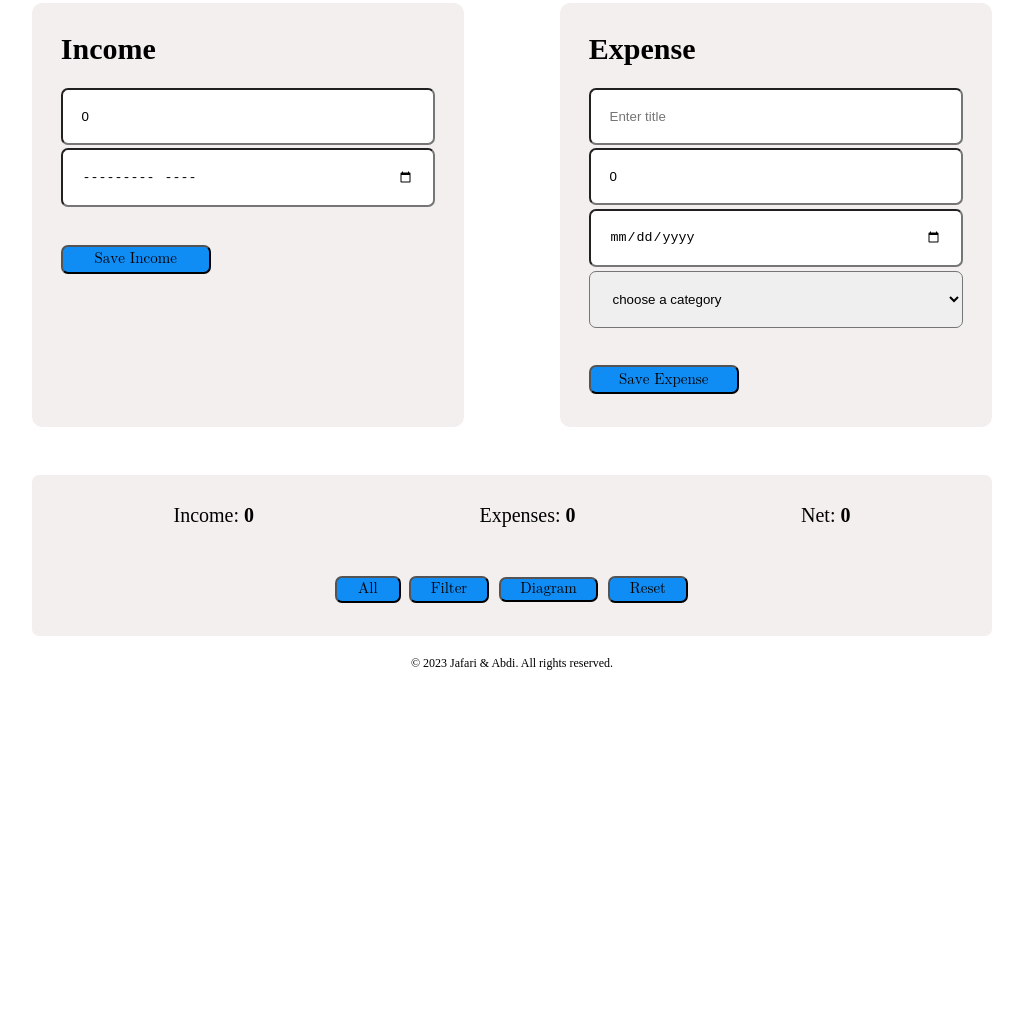
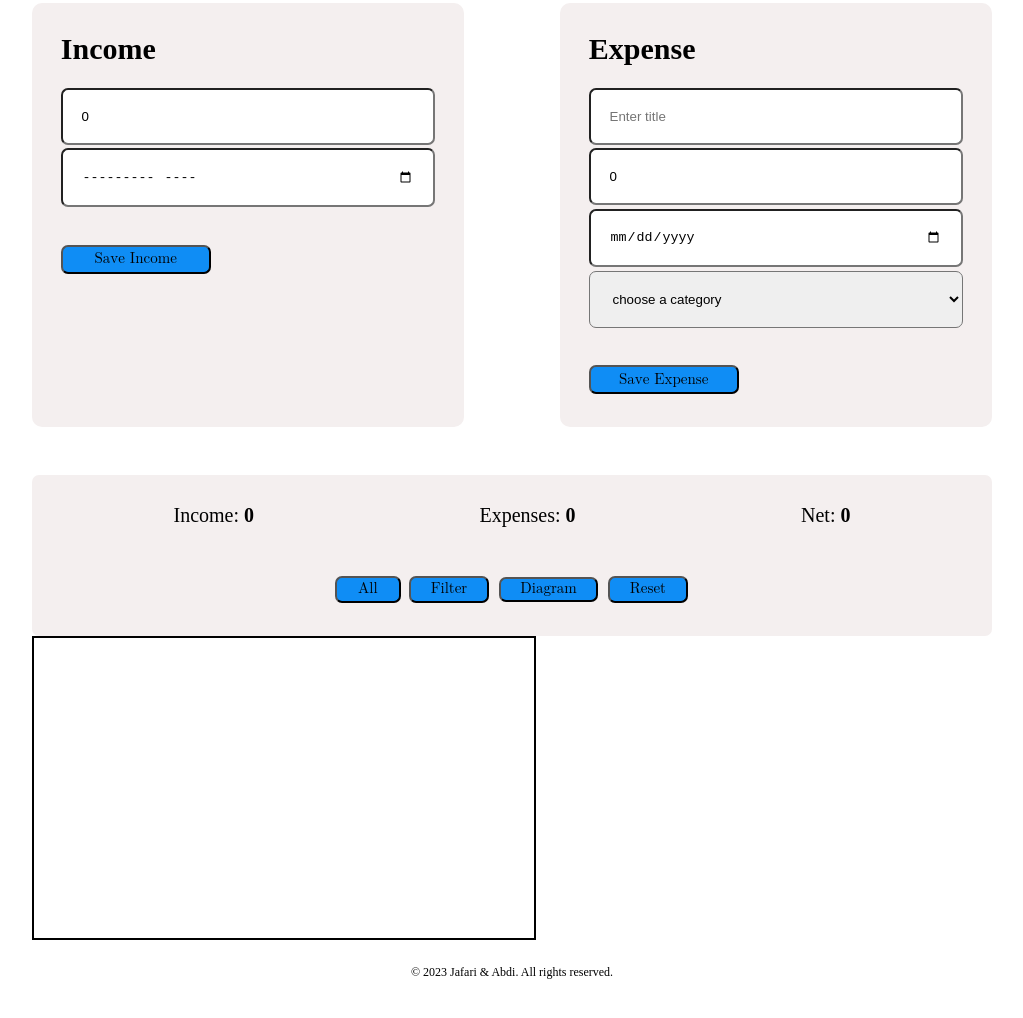
Before and after one commit to md-jafari/BudgetApp, a website: page index.html in a window 1280 px wide. Shown: the part 100-1118 px from the top of the page, without its empty margins (128-1151 px from the left). Before the commit the page ends 811 px from the top, so only its background shows below. Drawn offline with nearby package versions, Linux system fonts and the light colour scheme.

Commit message:
canvas init

```diff
--- a/index.html
+++ b/index.html
@@ -174,9 +174,9 @@
                 </div>
             </div>
 
-            <div class="diagram" v-if="showAll">
-
+            <div class="diagram" v-if="showDiagram">
             </div>
+            <canvas id="canvasStyle" ref="canvas" width="500" height="300"></canvas>
 
 
 
--- a/script.js
+++ b/script.js
@@ -118,12 +118,12 @@ const app = Vue.createApp({
       this.showFilterList = !this.showFilterList;
     },
 
-    deleteExpense(index){
+    deleteExpense(index) {
       this.expenses.splice(index, 1);
       localStorage.setItem('expenses', JSON.stringify(this.expenses));
     },
 
-    deleteIncome(index){
+    deleteIncome(index) {
       this.incomes.splice(index, 1);
       window.localStorage.setItem('incomes', JSON.stringify(this.incomes));
     },
@@ -145,6 +145,15 @@ const app = Vue.createApp({
 
     saveChanges() {
       this.unsavedChanges = false;
+    },
+    drawDiagram() {
+      const canvas = this.$refs.canvas;
+      const ctx = canvas.getContext('2d');
+      // const w = canvas.width = 500;
+      // const h = canvas.height = 300;
+      // ctx.beginPath();
+      // ctx.arc(100, 75, 50, 0, 2 * Math.PI);
+      // ctx.stroke();
     },
 
 
@@ -172,6 +181,7 @@ const app = Vue.createApp({
     if (window.localStorage.getItem('expenses')) {
       this.expenses = JSON.parse(window.localStorage.getItem('expenses'))
     }
+    this.drawDiagram();
   },
 
 
--- a/style2.css
+++ b/style2.css
@@ -20,12 +20,14 @@ header {
     margin: 1em auto;
 
 }
+
 .input-container {
     display: flex;
     flex-direction: row;
 
 }
-.input-container input{
+
+.input-container input {
     padding: 5%;
     margin-top: 1%;
     border-radius: 7px;
@@ -48,7 +50,8 @@ header {
     font-size: 15px;
 }
 
-.budget-form, .expense-form{
+.budget-form,
+.expense-form {
     display: flex;
     flex-direction: column;
     width: 45%;
@@ -57,13 +60,15 @@ header {
     background-color: rgb(244, 239, 239);
 
 }
-.expense-form{
+
+.expense-form {
     margin-left: 10%;
 }
 
 .budget-form h2 {
     margin-bottom: 5%;
 }
+
 .expense-form h2 {
     margin-bottom: 5%;
 }
@@ -80,6 +85,7 @@ li {
     background-color: rgb(244, 239, 239);
 
 }
+
 .net-text-container {
     display: grid;
     grid-template:
@@ -102,36 +108,40 @@ span {
 
 .net-button-container button {
     font-family: math;
-    background-color:rgb(15, 141, 245);
+    background-color: rgb(15, 141, 245);
     font-size: 15px;
     border-radius: 7px;
     padding: 1%;
     margin: 5%;
 }
 
-.all{
-    background-color:  rgb(244, 239, 239);
+.all {
+    background-color: rgb(244, 239, 239);
     margin-top: 5%;
     font-size: 70%;
 }
+
 li {
     display: grid;
     grid-template:
-        'a b' / 90% 5% ;
-        padding: 2%;
-        border-bottom: solid white ;
+        'a b' / 90% 5%;
+    padding: 2%;
+    border-bottom: solid white;
 }
 
 .all-income-result {
     display: flex;
     flex-direction: row;
 }
+
 .all-income-result p {
     margin-right: 5%;
 }
+
 p {
     word-break: break-all;
 }
+
 #delete-button {
     border: none;
 }
@@ -141,7 +151,8 @@ p {
     flex-direction: row;
 
 }
-.all-expense-result p{
+
+.all-expense-result p {
     margin-right: 3%;
 }
 
@@ -151,10 +162,12 @@ p {
     padding: 3%;
     font-size: 18px;
 }
+
 .filter-income-result {
     display: flex;
     flex-direction: row;
 }
+
 .filter-expense-result {
     display: flex;
     flex-direction: row;
@@ -163,6 +176,7 @@ p {
 .filter-income-result p {
     margin-right: 5%;
 }
+
 .filter-expense-result p {
     margin-right: 5%;
 }
@@ -185,7 +199,7 @@ p {
     margin-left: 1%;
 }
 
-.filter-container select{
+.filter-container select {
     margin-left: 1%;
     border-radius: 7px;
 }
@@ -204,8 +218,12 @@ li {
     font-weight: bold;
 }
 
-footer{
+footer {
     font-size: 12px;
     text-align: center;
     padding: 20px;
 }
+
+#canvasStyle {
+    border: 2px solid black;
+}
```
